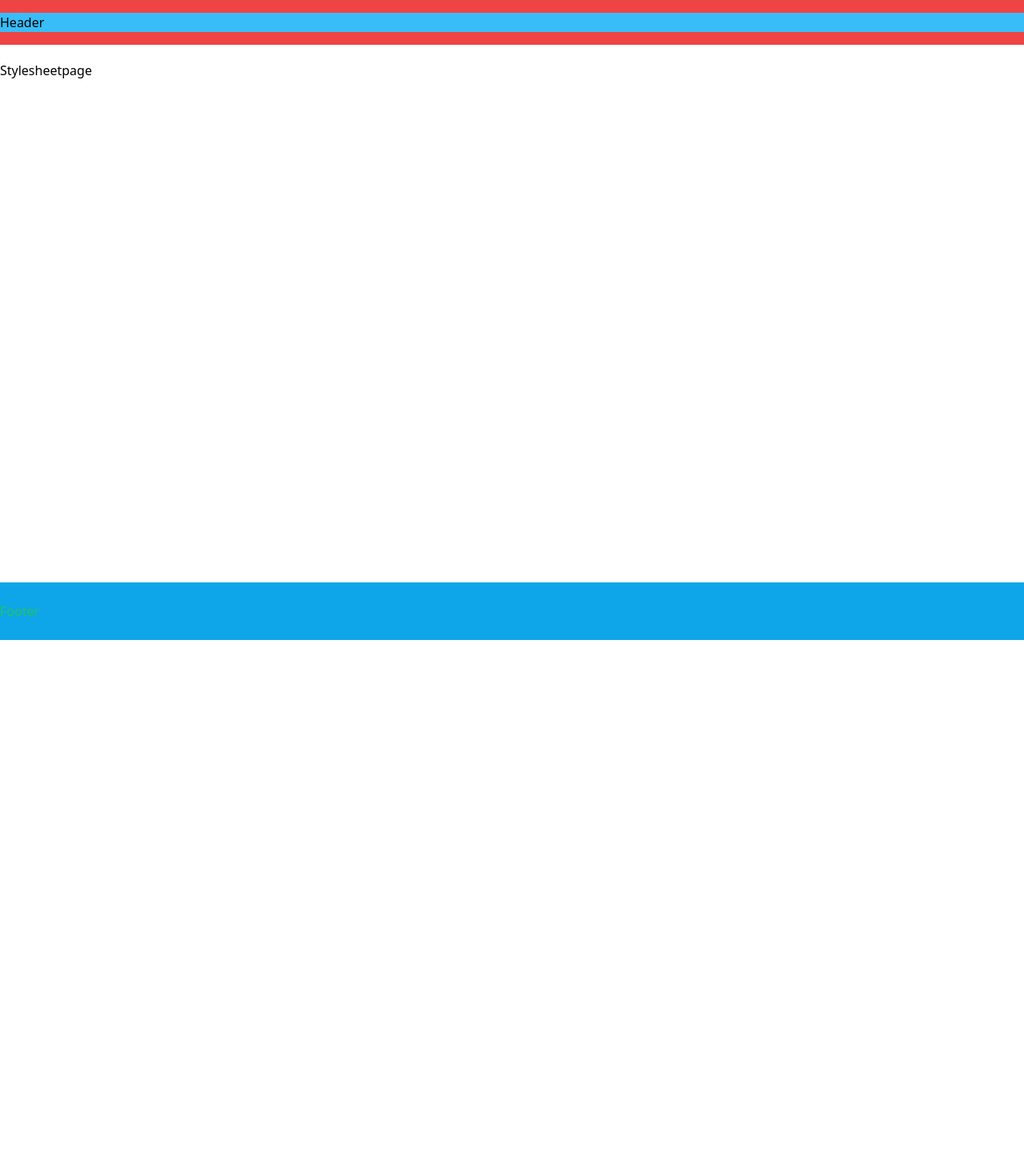
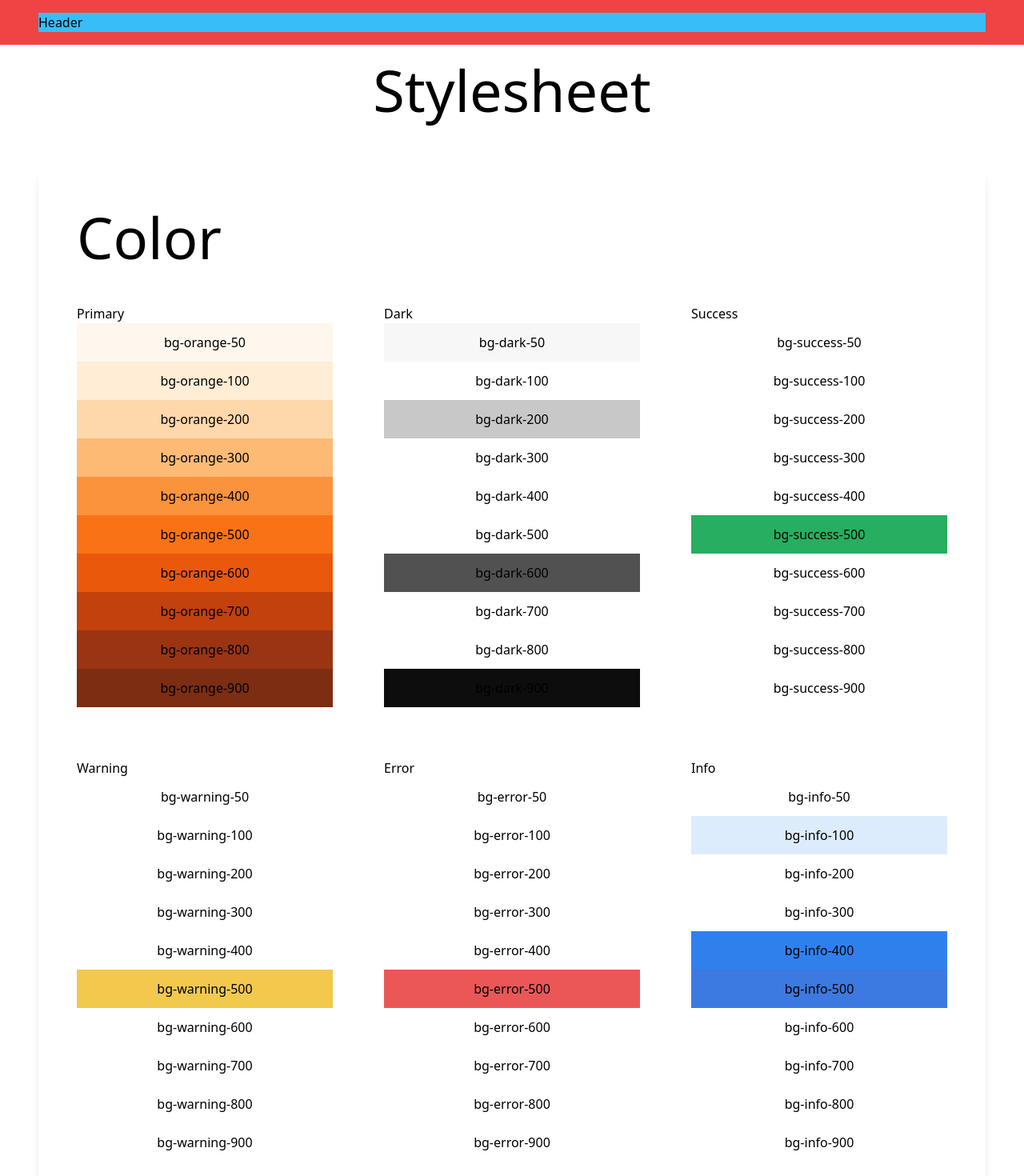
Before and after one commit to HYDDDDD/crazyorange, a Next.js app: page /stylesheet in a window 1280 px wide. Shown: the top 1470 px of the page at 80% size. Before the commit the page ends 800 px from the top, so only its background shows below. Built offline with nearby package versions, Linux system fonts and the light colour scheme.

Commit message:
Update: stylesheet color

```diff
--- a/src/layouts/Default/Footer/index.tsx
+++ b/src/layouts/Default/Footer/index.tsx
@@ -1,9 +1,12 @@
+import clsx from 'clsx'
 import { Fragment } from 'react'
 
 const Footer = () => {
   return (
     <Fragment>
-      <footer className="bg-sky-500 py-6 text-green-500">Footer</footer>
+      <footer className={clsx(`main-space-x py-6`, `bg-sky-500 text-green-500`)}>
+        <p>Footer</p>
+      </footer>
     </Fragment>
   )
 }
--- a/src/layouts/Default/Header/index.tsx
+++ b/src/layouts/Default/Header/index.tsx
@@ -4,7 +4,7 @@ import { Fragment } from 'react'
 const Header = () => {
   return (
     <Fragment>
-      <header className={clsx(`fixed top-0 z-50 w-full space-y-4 bg-red-500 py-4`)}>
+      <header className={clsx(`main-space-x py-4`, `fixed top-0 z-50 w-full bg-red-500`)}>
         <div className={clsx(`container flex items-center justify-between bg-sky-400`)}>
           <p>Header</p>
         </div>
--- a/src/pages/index.tsx
+++ b/src/pages/index.tsx
@@ -2,12 +2,22 @@ import { Fragment } from 'react'
 import { NextPageWithLayout } from '@/types/layout'
 import { getDefaultLayout } from '@/utils/getLayout'
 import React from 'react'
+import Link from 'next/link'
 
 const HomePage: NextPageWithLayout = () => {
   // return this!
+  ;<h1 className="bg-slate-500 text-red-500 ">content</h1>
   return (
     <Fragment>
-      <h1 className="bg-slate-500 text-red-500 ">content</h1>
+      <section>
+        <h1>content</h1>
+
+        <Link href="/stylesheet">
+          <button className="bg-orange-300">
+            <p>stylesheet page</p>
+          </button>
+        </Link>
+      </section>
     </Fragment>
   )
 }
--- a/src/pages/stylesheet.tsx
+++ b/src/pages/stylesheet.tsx
@@ -1,11 +1,284 @@
 import { NextGetLayout } from '@/types/layout'
 import { getDefaultLayout } from '@/utils'
-import React from 'react'
+import clsx from 'clsx'
+import React, { Fragment } from 'react'
 
 type StylesheetpageProps = NextGetLayout
 
+const cardStyle = clsx(`space-y-12 rounded-lg shadow-lg p-12`)
+const cardTitle = clsx(`text-7xl`)
+
 const Stylesheetpage: StylesheetpageProps = () => {
-  return <div>Stylesheetpage</div>
+  return (
+    <section className="space-y-16 pb-14">
+      <h1 className={clsx(cardTitle, `text-center`)}>Stylesheet</h1>
+
+      <ColorCard />
+      <TypographyCard />
+      <ButtonCard />
+      <ModalCard />
+      <DropDownCard />
+      <FormInputCard />
+      <PaginationCard />
+      <DrawerCard />
+      <RatingCard />
+      <LightBoxCard />
+      <SearchCard />
+      <HeaderCard />
+      <FooterCard />
+    </section>
+  )
+}
+
+const ColorCard = () => {
+  return (
+    <div className={cardStyle}>
+      <h2 className={cardTitle}>Color</h2>
+      <div className="grid grid-cols-3 gap-16">
+        <div>
+          <p>Primary</p>
+          <div>
+            {[
+              'bg-orange-50',
+              'bg-orange-100',
+              'bg-orange-200',
+              'bg-orange-300',
+              'bg-orange-400',
+              'bg-orange-500',
+              'bg-orange-600',
+              'bg-orange-700',
+              'bg-orange-800',
+              'bg-orange-900',
+            ].map((bgColor) => {
+              return (
+                <div key={bgColor} className={clsx(`flex h-12 items-center justify-center`, bgColor)}>
+                  <p className={clsx(`text-center text-black`)}>{bgColor}</p>
+                </div>
+              )
+            })}
+          </div>
+        </div>
+        <div>
+          <p>Dark</p>
+          <div>
+            {[
+              'bg-dark-50',
+              'bg-dark-100',
+              'bg-dark-200',
+              'bg-dark-300',
+              'bg-dark-400',
+              'bg-dark-500',
+              'bg-dark-600',
+              'bg-dark-700',
+              'bg-dark-800',
+              'bg-dark-900',
+            ].map((bgColor) => {
+              return (
+                <div key={bgColor} className={clsx(`flex h-12 items-center justify-center`, bgColor)}>
+                  <p className={clsx(`text-center text-black`)}>{bgColor}</p>
+                </div>
+              )
+            })}
+          </div>
+        </div>
+        <div>
+          <p>Success</p>
+          <div>
+            {[
+              'bg-success-50',
+              'bg-success-100',
+              'bg-success-200',
+              'bg-success-300',
+              'bg-success-400',
+              'bg-success-500',
+              'bg-success-600',
+              'bg-success-700',
+              'bg-success-800',
+              'bg-success-900',
+            ].map((bgColor) => {
+              return (
+                <div key={bgColor} className={clsx(`flex h-12 items-center justify-center`, bgColor)}>
+                  <p className={clsx(`text-center text-black`)}>{bgColor}</p>
+                </div>
+              )
+            })}
+          </div>
+        </div>
+        <div>
+          <p>Warning</p>
+          <div>
+            {[
+              'bg-warning-50',
+              'bg-warning-100',
+              'bg-warning-200',
+              'bg-warning-300',
+              'bg-warning-400',
+              'bg-warning-500',
+              'bg-warning-600',
+              'bg-warning-700',
+              'bg-warning-800',
+              'bg-warning-900',
+            ].map((bgColor) => {
+              return (
+                <div key={bgColor} className={clsx(`flex h-12 items-center justify-center`, bgColor)}>
+                  <p className={clsx(`text-center text-black`)}>{bgColor}</p>
+                </div>
+              )
+            })}
+          </div>
+        </div>
+        <div>
+          <p>Error</p>
+          <div>
+            {[
+              'bg-error-50',
+              'bg-error-100',
+              'bg-error-200',
+              'bg-error-300',
+              'bg-error-400',
+              'bg-error-500',
+              'bg-error-600',
+              'bg-error-700',
+              'bg-error-800',
+              'bg-error-900',
+            ].map((bgColor) => {
+              return (
+                <div key={bgColor} className={clsx(`flex h-12 items-center justify-center`, bgColor)}>
+                  <p className={clsx(`text-center text-black`)}>{bgColor}</p>
+                </div>
+              )
+            })}
+          </div>
+        </div>
+        <div>
+          <p>Info</p>
+          <div>
+            {[
+              'bg-info-50',
+              'bg-info-100',
+              'bg-info-200',
+              'bg-info-300',
+              'bg-info-400',
+              'bg-info-500',
+              'bg-info-600',
+              'bg-info-700',
+              'bg-info-800',
+              'bg-info-900',
+            ].map((bgColor) => {
+              return (
+                <div key={bgColor} className={clsx(`flex h-12 items-center justify-center`, bgColor)}>
+                  <p className={clsx(`text-center text-black`)}>{bgColor}</p>
+                </div>
+              )
+            })}
+          </div>
+        </div>
+      </div>
+    </div>
+  )
+}
+
+const TypographyCard = () => {
+  return (
+    <div className={cardStyle}>
+      <h2 className={cardTitle}>Typography</h2>
+    </div>
+  )
+}
+
+const ButtonCard = () => {
+  return (
+    <div className={cardStyle}>
+      <h2 className={cardTitle}>Button</h2>
+    </div>
+  )
+}
+
+const ModalCard = () => {
+  return (
+    <div className={cardStyle}>
+      <h2 className={cardTitle}>Modal</h2>
+    </div>
+  )
+}
+
+const DropDownCard = () => {
+  return (
+    <div className={cardStyle}>
+      <h2 className={cardTitle}>DropDown</h2>
+    </div>
+  )
+}
+
+const FormInputCard = () => {
+  return (
+    <div className={cardStyle}>
+      <h2 className={cardTitle}>Button</h2>
+    </div>
+  )
+}
+
+const PaginationCard = () => {
+  return (
+    <div className={cardStyle}>
+      <h2 className={cardTitle}>Pagination</h2>
+    </div>
+  )
+}
+
+const DrawerCard = () => {
+  return (
+    <div className={cardStyle}>
+      <h2 className={cardTitle}>Drawer</h2>
+    </div>
+  )
+}
+
+const RatingCard = () => {
+  return (
+    <div className={cardStyle}>
+      <h2 className={cardTitle}>Rating</h2>
+    </div>
+  )
+}
+
+const LightBoxCard = () => {
+  return (
+    <div className={cardStyle}>
+      <h2 className={cardTitle}>LightBox</h2>
+    </div>
+  )
+}
+
+const SearchCard = () => {
+  return (
+    <div className={cardStyle}>
+      <h2 className={cardTitle}>Search</h2>
+    </div>
+  )
+}
+
+const HeaderCard = () => {
+  return (
+    <div className={cardStyle}>
+      <h2 className={cardTitle}>Header</h2>
+      <div>Header</div>
+      <div>Header list menu</div>
+      <div>Header long</div>
+      <div>Header sticky</div>
+      <div>Header Fixed</div>
+    </div>
+  )
+}
+
+const FooterCard = () => {
+  return (
+    <div className={cardStyle}>
+      <h2 className={cardTitle}>Footer</h2>
+      <div>Footer copyright</div>
+      <div>Footer address , something... , copyright</div>
+    </div>
+  )
 }
 
 Stylesheetpage.getLayout = getDefaultLayout
--- a/src/styles/base/_layout.scss
+++ b/src/styles/base/_layout.scss
@@ -5,14 +5,16 @@
     @apply h-full;
   }
 
+  section {
+    @apply main-space-x;
+  }
+
   #__next {
     @apply flex flex-col;
 
     main {
       @apply flex-1;
-
       padding-top: var(--header-height);
-      height: calc(100vh - var(--header-height));
     }
   }
 }
--- a/tailwind.config.js
+++ b/tailwind.config.js
@@ -9,14 +9,59 @@ module.exports = {
   ],
   theme: {
     extend: {
+      colors: {
+        // primary
+
+        dark: {
+          50: '#F7F7F7', // black-50
+          200: '#C8C8C8', // black-200
+          600: '#515151', // black-600
+          900: '#0D0D0D', // black-900
+        },
+
+        success: {
+          500: '#27AE60',
+        },
+
+        warning: {
+          500: '#F2C94C',
+        },
+
+        error: {
+          500: '#EB5757',
+        },
+
+        info: {
+          100: '#DDECFC',
+          400: '#2F80ED', // blue 1
+          500: '#3C79E1',
+        },
+
+        // background
+      },
       spacing: {
         'header-height': 'var(--header-height)',
       },
     },
   },
+
   plugins: [
     plugin(function ({ addComponents, theme }) {
       addComponents({
+        // ทำให้มี space ซ้ายขวา
+        '.main-space-x': {
+          padding: `0px ${theme(`spacing.16`)}`,
+          '@media (max-width: 1280px)': {
+            padding: `0px ${theme(`spacing.12`)}`,
+          },
+          '@media (max-width: 768px)': {
+            padding: `0px ${theme(`spacing.8`)}`,
+          },
+          '@media (max-width: 640px)': {
+            padding: `0px ${theme(`spacing.4`)}`,
+          },
+        },
+
         // Base Container
         '.container': {
           margin: '0 auto',
```
